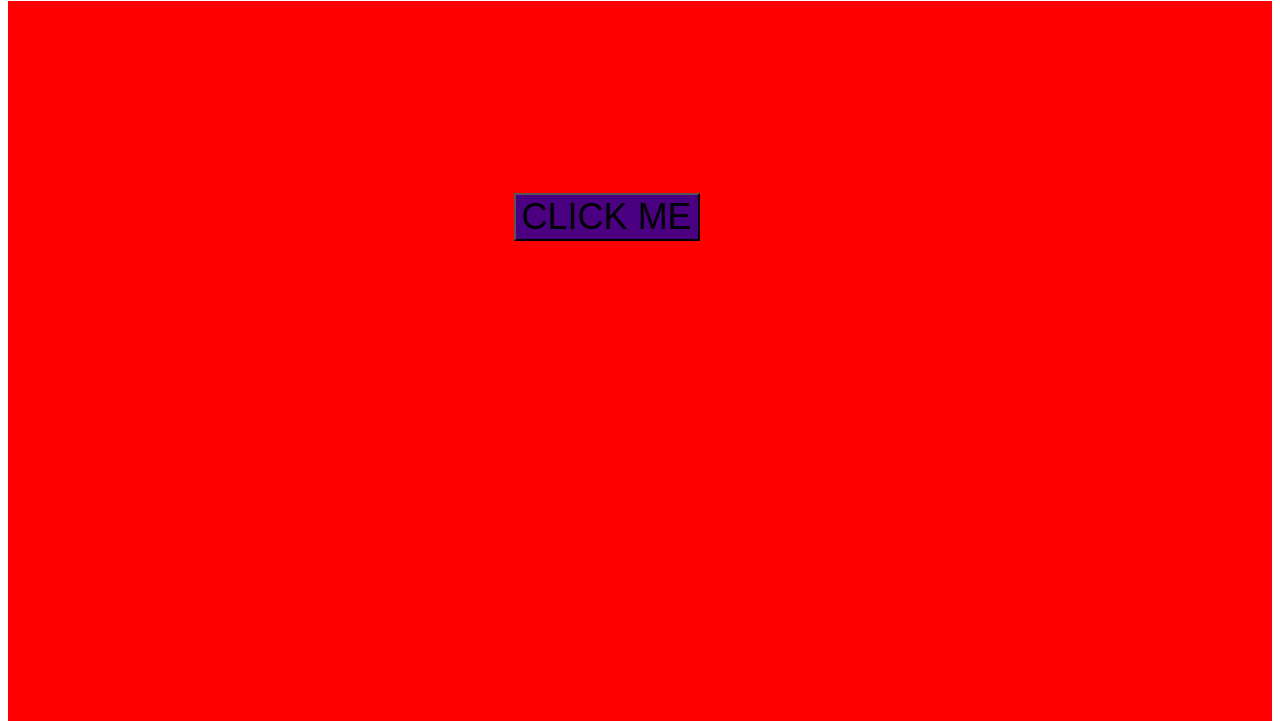
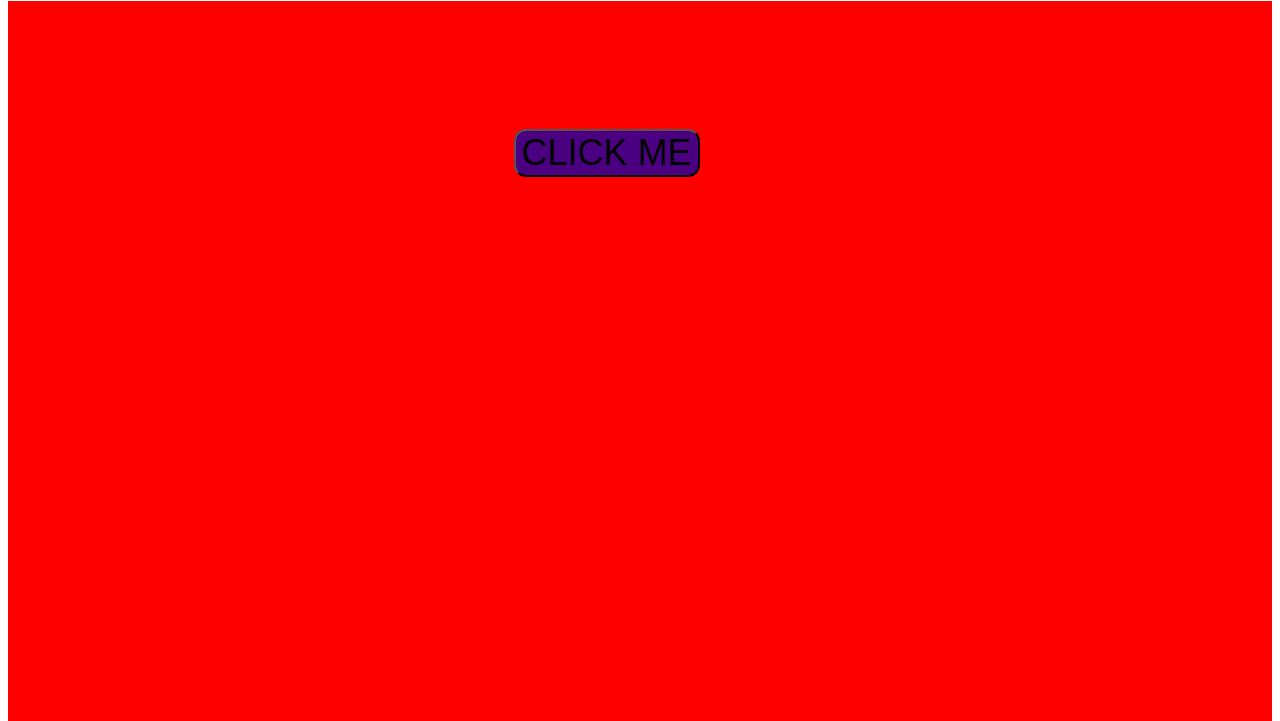
Before and after one commit to bruhmomentofinertia/bruhmomentofinertia.github.io, a plain HTML site: page index.html in a window 1280 px wide. Shown: the part 79-800 px from the top of the page. Drawn offline with Linux system fonts and the light colour scheme.

Commit message:
Update mystyle.css

```diff
--- a/mystyle.css
+++ b/mystyle.css
@@ -6,9 +6,10 @@
     animation-name: ani;
     animation-duration: 10s;
     animation-iteration-count: infinite;
+    border-radius: 12px;
   }
   div {
-    height: 1200px;
+    height: 800px;
     background-color: #FFFFFF;
     animation-name: new;
     animation-duration: 1s;
```
